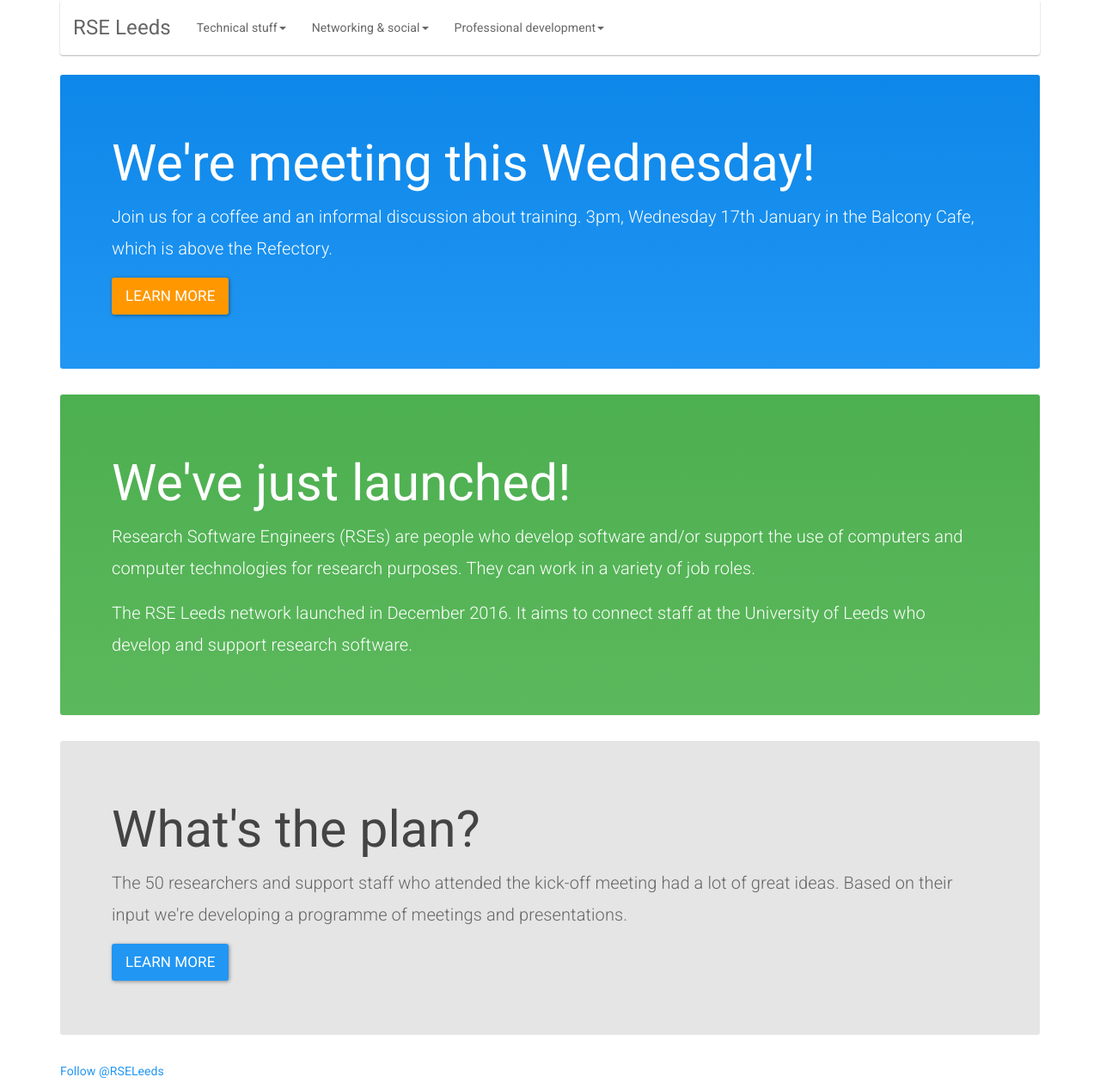
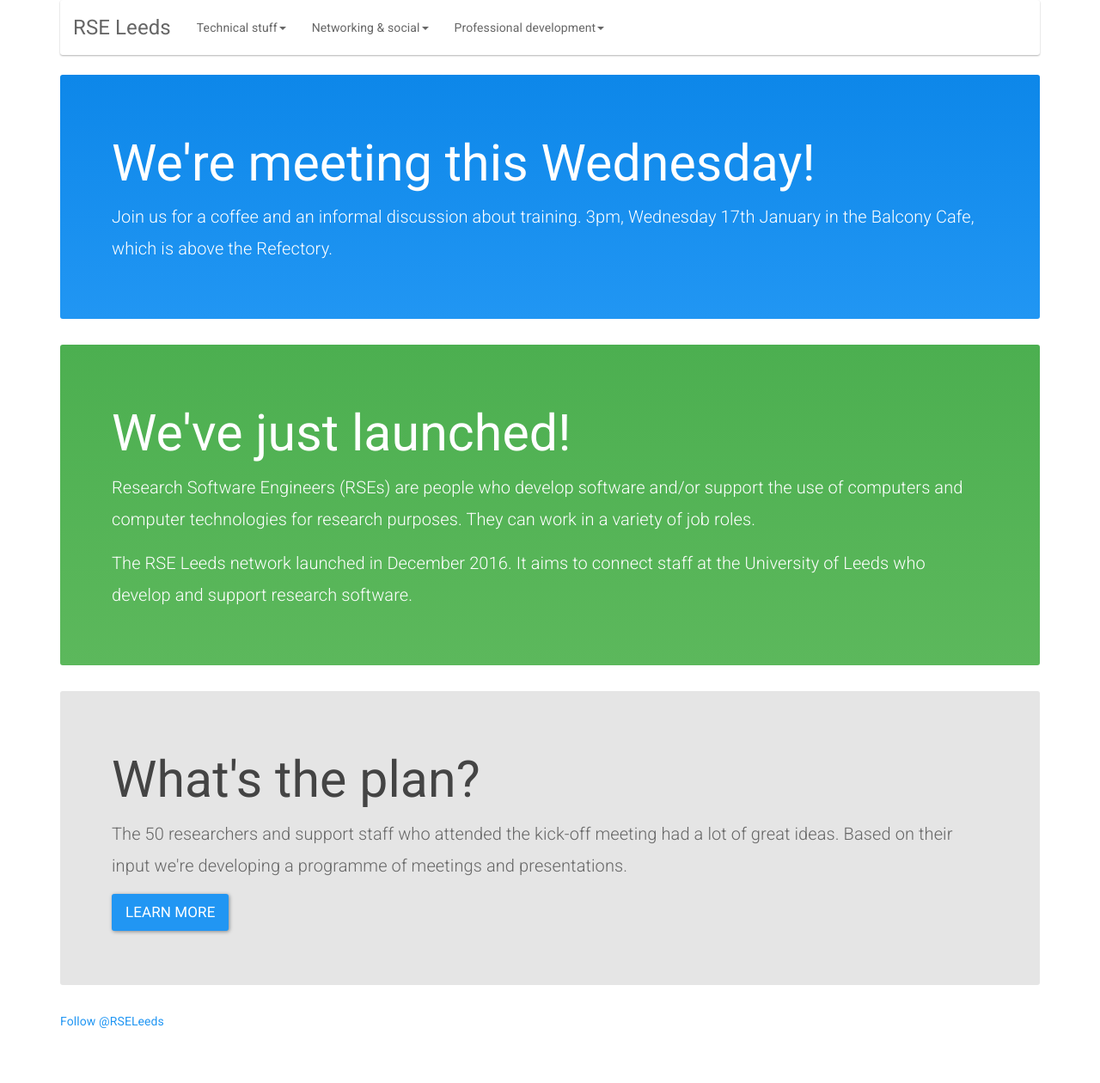
Before and after one commit to rseleeds/rseleeds.github.io, a Jekyll site: the page built from index.html, in a window 1280 px wide. Shown: the whole page at 86% size. Built offline with Jekyll 4.4.1, drawn with Linux system fonts in a browser that asks for light colours; nearby versions of some CDN libraries; comment, search, counter and statistics services are not loaded; after the commit the page ends 1202 px from its top, so only the background shows below that.

Commit message:
Updated with info about next meeting.

```diff
--- a/index.html
+++ b/index.html
@@ -6,7 +6,7 @@
         <div class="jumbotron blue-jumbotron">
             <h1>We're meeting this Wednesday!</h1>
             <p>Join us for a coffee and an informal discussion about training. 3pm, Wednesday 17th January in the Balcony Cafe, which is above the Refectory.</p>
-            <p><a href="/events/2017/01/17/informal-meeting.html" class="btn btn-warning btn-lg">Learn more</a></p>
+            <!-- <p><a href="/events/2017/01/17/informal-meeting.html" class="btn btn-warning btn-lg">Learn more</a></p>-->
         </div>
 
         <div class="jumbotron green-jumbotron">
```
